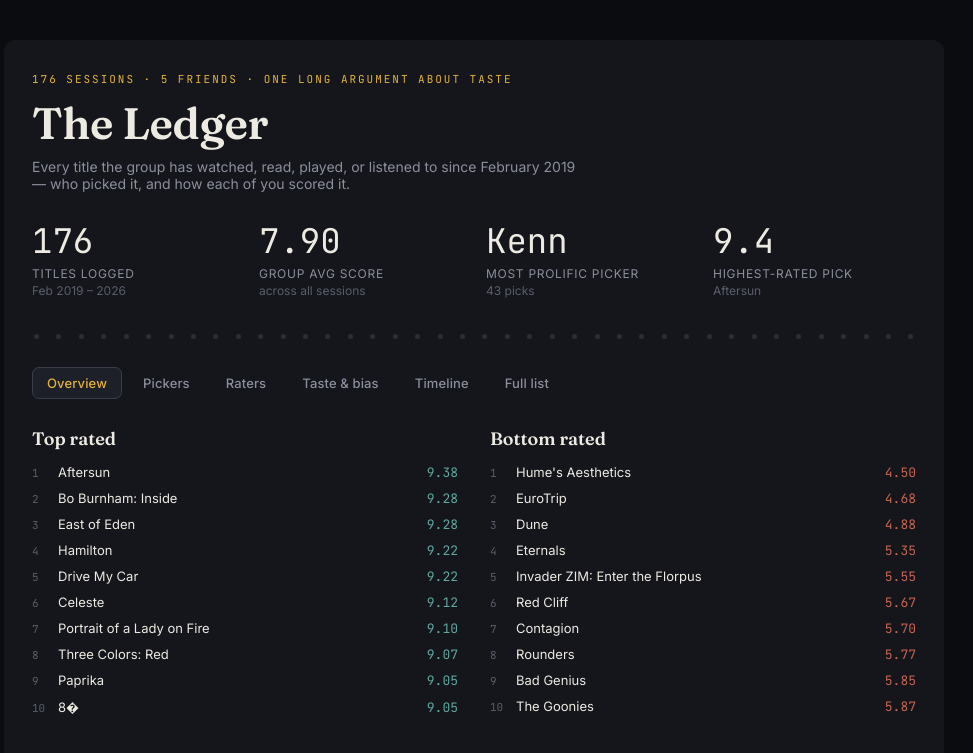
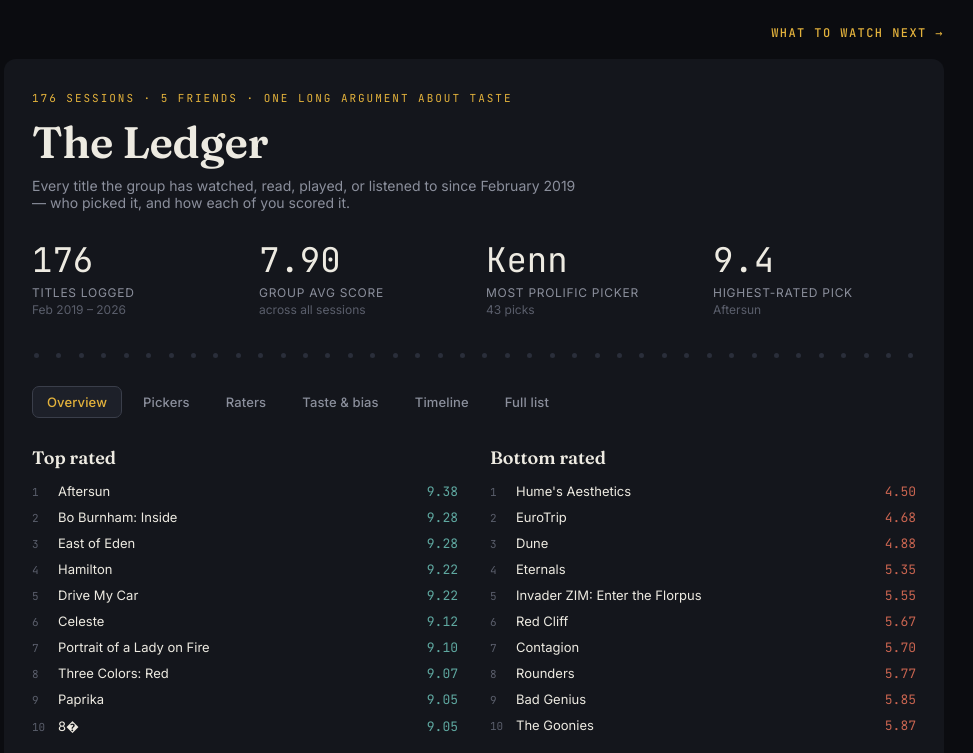
Before and after one commit to XaviourNyx/movie-club-stats, a plain HTML site: page index.html in a window 1280 px wide. Shown: the top 753 px of the page, without its empty margins (166-1139 px from the left). Drawn offline with Linux system fonts and the light colour scheme.

Commit message:
Link the stats page to the "Up next" recommendations
Adds a "What to watch next" link above the stats app in index.html,
pointing to recs.html. The React bundle is unchanged; #root's top padding
is trimmed so the page shifts down by only ~20px.

Co-Authored-By: Claude Opus 5.5 <noreply@anthropic.com>

```diff
--- a/index.html
+++ b/index.html
@@ -6,11 +6,16 @@
   <title>The Ledger — Movie Club Stats</title>
   <style>
     html, body { margin: 0; padding: 0; background: #0B0C10; }
-    #root { max-width: 980px; margin: 0 auto; padding: 24px 12px; }
-    @media (min-width: 640px) { #root { padding: 40px 20px; } }
+    #root { max-width: 980px; margin: 0 auto; padding: 12px 12px 24px; }
+    @media (min-width: 640px) { #root { padding: 16px 20px 40px; } }
+    .site-nav { max-width: 980px; margin: 0 auto; padding: 16px 12px 0; display: flex; justify-content: flex-end; }
+    @media (min-width: 640px) { .site-nav { padding: 24px 20px 0; } }
+    .site-nav a { font: 500 12px/1.6 'JetBrains Mono', ui-monospace, Consolas, monospace; letter-spacing: .12em; text-transform: uppercase; color: #E3B23C; text-decoration: none; }
+    .site-nav a:hover, .site-nav a:focus-visible { color: #EDEAE1; text-decoration: underline; text-underline-offset: 3px; }
   </style>
 </head>
 <body>
+  <nav class="site-nav" aria-label="Site"><a href="./recs.html">What to watch next &rarr;</a></nav>
   <div id="root"></div>
   <script src="./bundle.js"></script>
 </body>
```
